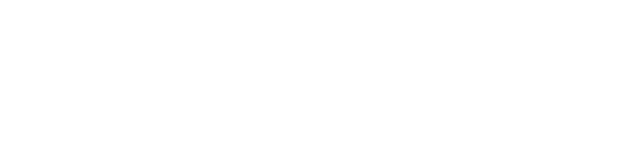
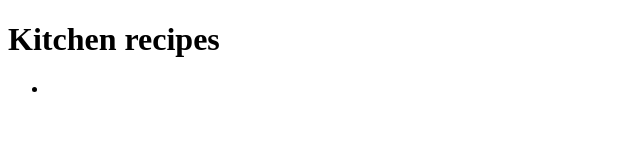
Before and after one commit to laiahidalgoj/html_repository, a plain HTML site: page index.html in a window 1280 px wide. Shown: the whole page, without its empty margins (0-640 px from the left). Drawn offline with Linux system fonts and the light colour scheme.

Commit message:
first commit

```diff
--- a/index.html
+++ b/index.html
@@ -6,6 +6,10 @@
     <title>Kitchen <img src="" alt="" srcset="">ecipes</title>
 </head>
 <body>
+    <h1>Kitchen recipes</h1>
+    <ul>
+        <li></li>
+    </ul>
 
 </body>
 </html>
```
